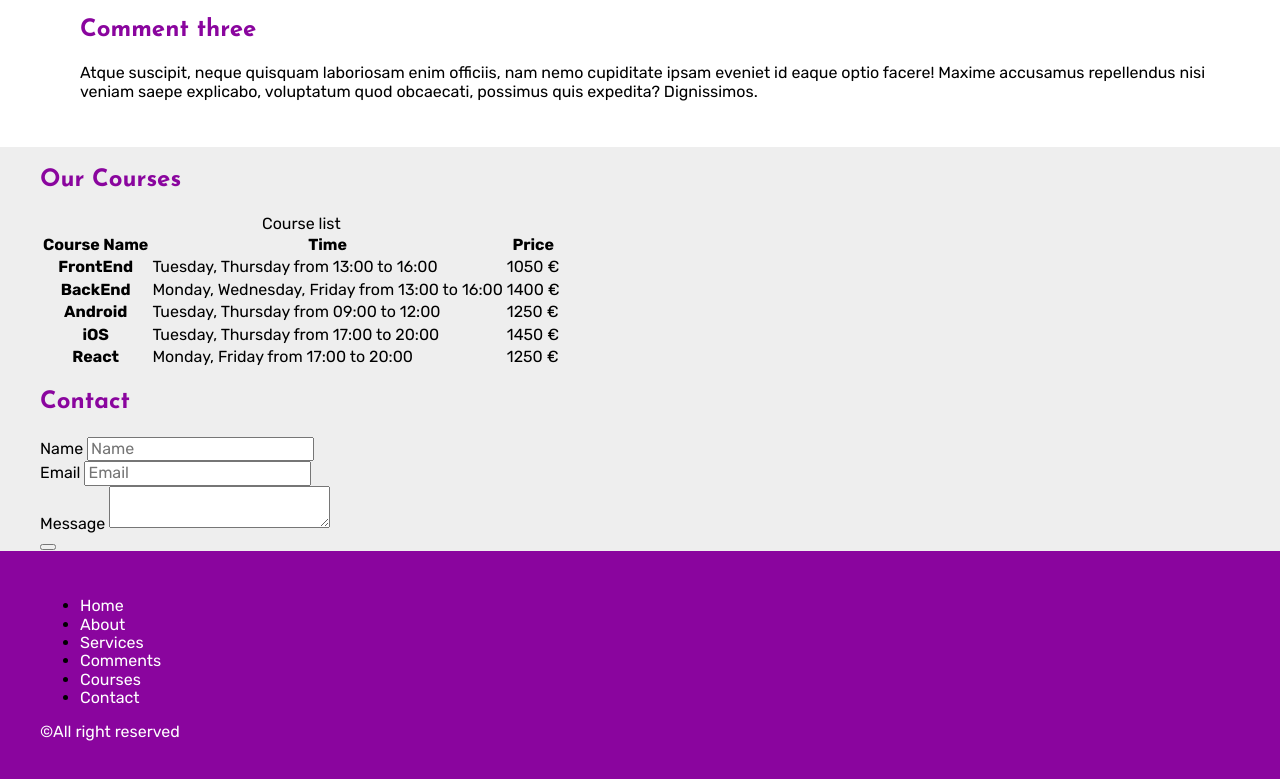
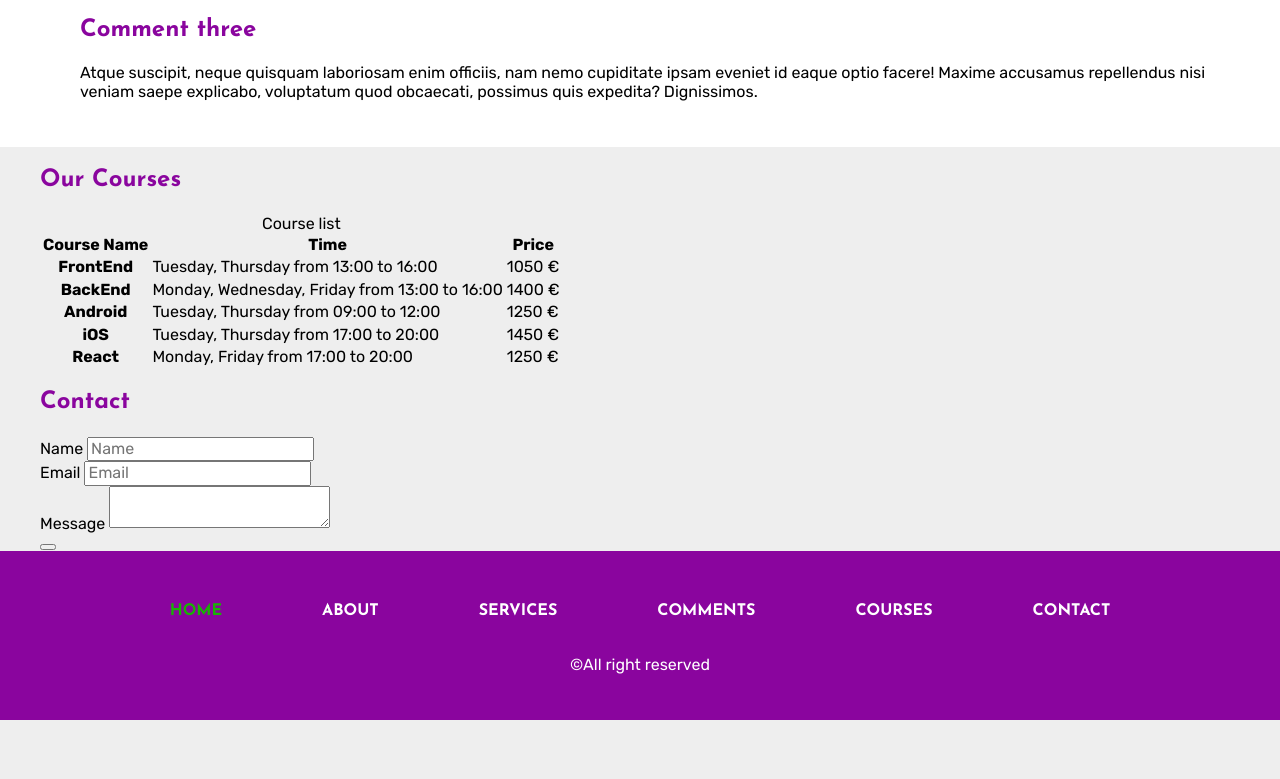
Before and after one commit to milosRad1355/learningSass, a plain HTML site: page public_html/index.html in a window 1280 px wide. Shown: the part 1441-2220 px from the top of the page. After the commit the page ends 2161 px from the top, so only its background shows below. Drawn offline with nearby package versions, Linux system fonts and the light colour scheme; files that its build step writes are made by us from their sources.

Commit message:
Footer done

```diff
--- a/public_html/index.html
+++ b/public_html/index.html
@@ -18,7 +18,7 @@
                <h1 class="branding"><a href="#">LearningSass</a></h1>
                 <nav>
                     <ul>
-                        <li><a href="#home">Home</a></li>
+                        <li><a class="active" href="#home">Home</a></li>
                         <li><a href="#about">About</a></li>
                         <li><a href="#service">Services</a></li>
                         <li><a href="#comments">Comments</a></li>
@@ -207,7 +207,7 @@
             <div class="container">
                 <nav>
                     <ul>
-                        <li><a href="#home">Home</a></li>
+                        <li><a class="active" href="#home">Home</a></li>
                         <li><a href="#about">About</a></li>
                         <li><a href="#service">Services</a></li>
                         <li><a href="#comments">Comments</a></li>
--- a/public_html/scss/partials/_footerSection.scss
+++ b/public_html/scss/partials/_footerSection.scss
@@ -1,12 +1,57 @@
 $footer-bg: $purple;
 $footer-color: $white;
+$footer-font: $josefin;
+$footer-link-hover: $green;
+$footer-nav-font: $josefin;
 
 
 footer{
     padding: 30px 0;
     background-color: $footer-bg;
+
+    .copyright{
+        text-align: center;
+        color: $footer-color;
+    }
+
+    ul{
+        list-style: none;
+        padding-left: 0;
+        margin-bottom: 30px;
+
+
+            a{
+                display: block;
+                padding: 5px 0;
+                color: $footer-color;
+                text-align: center;
+                font-family: $footer-nav-font;
+                text-transform: uppercase;
+                font-weight: $font-bold;
+
+                &:hover, &.active{
+                    color: $footer-link-hover;
+                }
+            }
+
+    }
 }
 
-footer a, footer p{
+@media(min-width:768px){
+    footer{
+        ul{
+            display: flex;
+            justify-content: center;
+            align-items: center;
+            a{
+                padding: 5px 50px;
+            }
+
+        }
+
+    }
+}
+
+/*footer a, footer p{
     color: $footer-color;
-}
+}*/
--- a/public_html/scss/partials/_header.scss
+++ b/public_html/scss/partials/_header.scss
@@ -31,7 +31,7 @@ header{
                     text-transform: uppercase;
                     font-weight: $font-bold;
 
-                    &:hover, &:active{
+                    &:hover, &.active{
                         color: $nav-link-hover;
                     }
 
```
Also changed, not shown: public_html/css/theme.css, 1 other file.
